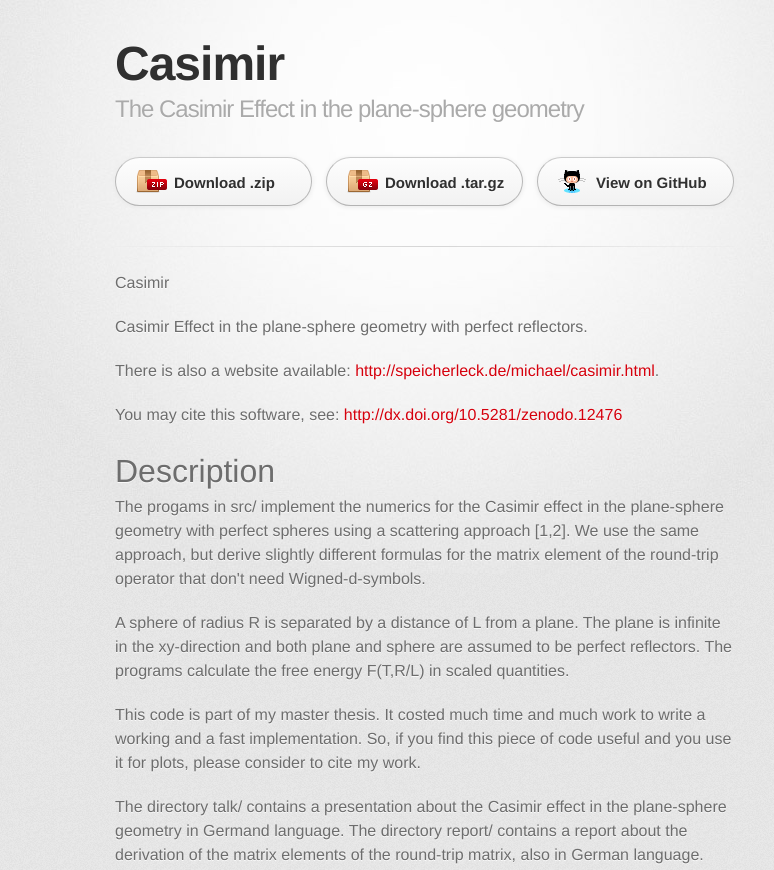
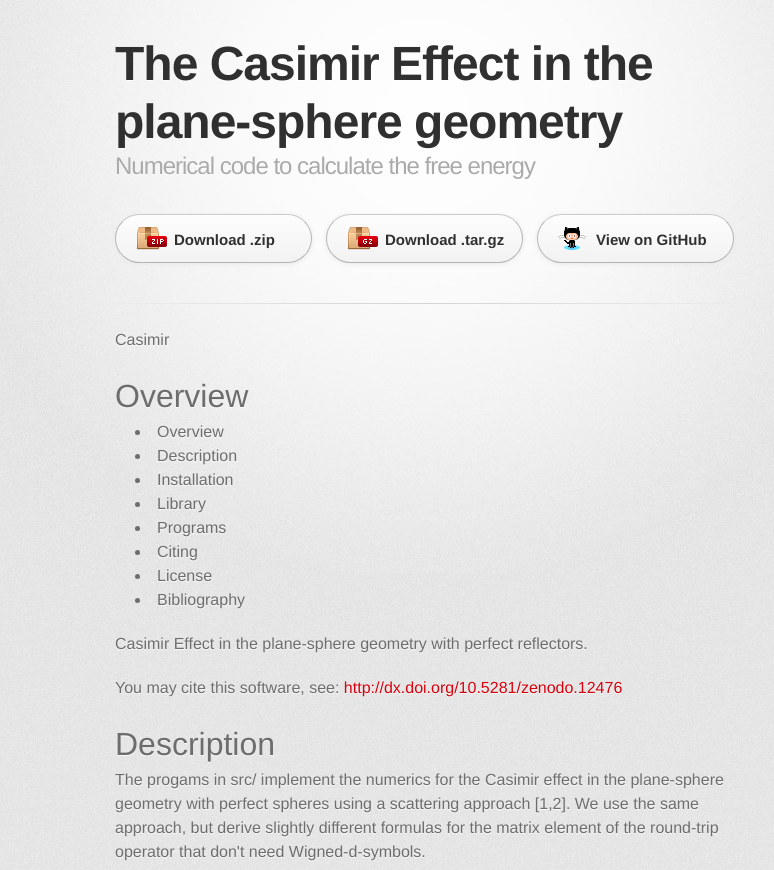
Before and after one commit to michael-hartmann/libcasimir, a plain HTML site: page index.html in a window 1280 px wide. Shown: the top 870 px of the page, without its empty margins (215-989 px from the left). Drawn offline with Linux system fonts and the light colour scheme; a web font is replaced by a local one.

Commit message:
Update index.html

```diff
--- a/index.html
+++ b/index.html
@@ -10,7 +10,7 @@
     <!--[if lt IE 9]>
     <script src="//html5shiv.googlecode.com/svn/trunk/html5.js"></script>
     <![endif]-->
-    <title>Casimir by michael-hartmann</title>
+    <title>The Casimir effect in the plane-sphere geometry</title>
   </head>
 
   <body>
@@ -18,8 +18,8 @@
       <div class="inner">
 
         <header>
-          <h1>Casimir</h1>
-          <h2>The Casimir Effect in the plane-sphere geometry </h2>
+          <h1>The Casimir Effect in the plane-sphere geometry </h1>
+          <h2>Numerical code to calculate the free energy</h2>
         </header>
 
         <section id="downloads" class="clearfix">
@@ -33,11 +33,20 @@
         <section id="main_content">
           <p>Casimir</p>
 
-<h1></h1>
+<h1>Overview</h1>
 
+<ul>
+  <li>Overview</li>
+  <li>Description</li>
+  <li>Installation</li>
+  <li>Library</li>
+  <li>Programs</li>
+  <li>Citing</li>
+  <li>License</li>
+  <li>Bibliography</li>
+
+</ul>
 <p>Casimir Effect in the plane-sphere geometry with perfect reflectors.</p>
-
-<p>There is also a website available: <a href="http://speicherleck.de/michael/casimir.html">http://speicherleck.de/michael/casimir.html</a>.</p>
 
 <p>You may cite this software, see: <a href="http://dx.doi.org/10.5281/zenodo.12476">http://dx.doi.org/10.5281/zenodo.12476</a></p>
 
```
